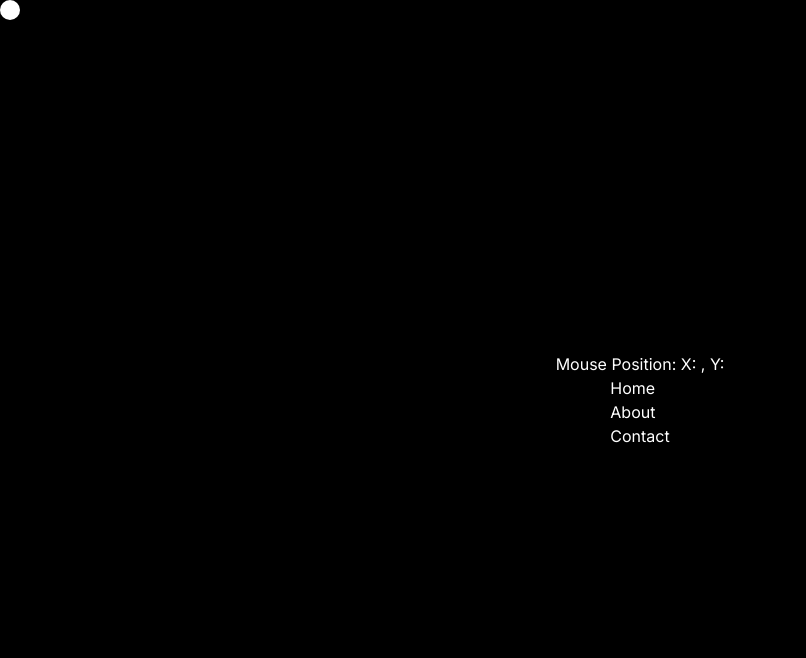
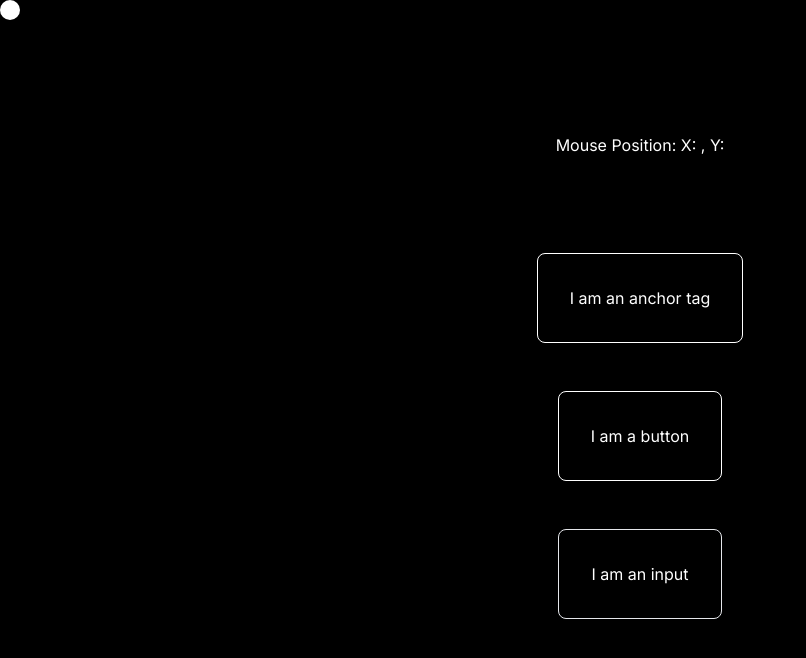
Before and after one commit to N1kos9/custom-cursor, a Next.js app: page / in a window 1280 px wide. Shown: the top 658 px of the page, without its empty margins (0-806 px from the left). Built offline with nearby package versions, Linux system fonts and the light colour scheme.

Commit message:
better examples

```diff
--- a/src/app/page.tsx
+++ b/src/app/page.tsx
@@ -43,16 +43,18 @@ export default function Home() {
         <h1>
           Mouse Position: X: {cursorX}, Y: {cursorY}
         </h1>
-        <ul className="">
-          <li>
-            <a href="#">Home</a>
-          </li>
-          <li>
-            <button>About</button>
-          </li>
-          <li>
-            <input type="button" value="Contact" />
-          </li>
+        <ul className="p-12 flex flex-col items-center">
+          <a href="#" className="p-8 mt-12 border border-white rounded-lg">
+            I am an anchor tag
+          </a>
+          <button className="mt-12 p-8 border border-white rounded-lg">
+            I am a button
+          </button>
+          <input
+            type="button"
+            className="p-8 mt-12 border boder-white rounded-lg"
+            value="I am an input"
+          />
         </ul>
       </main>
     </>
```
